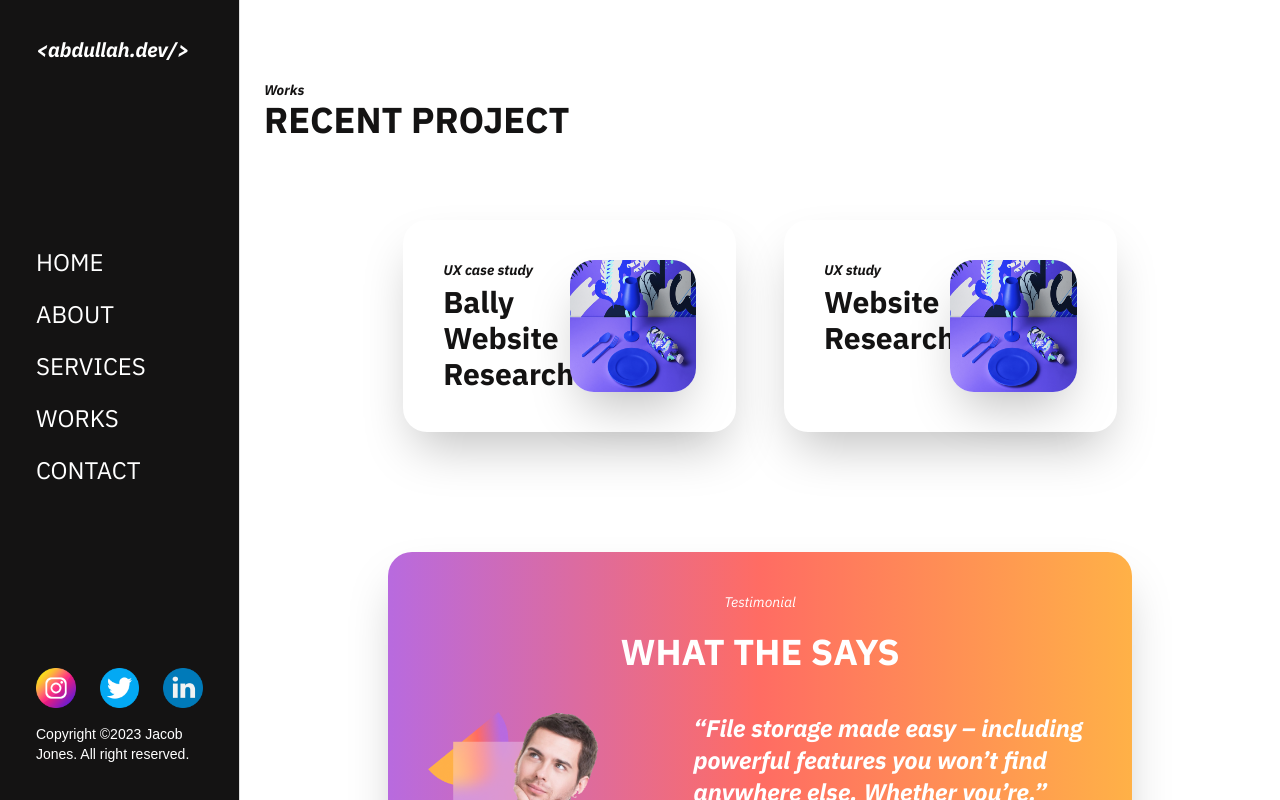
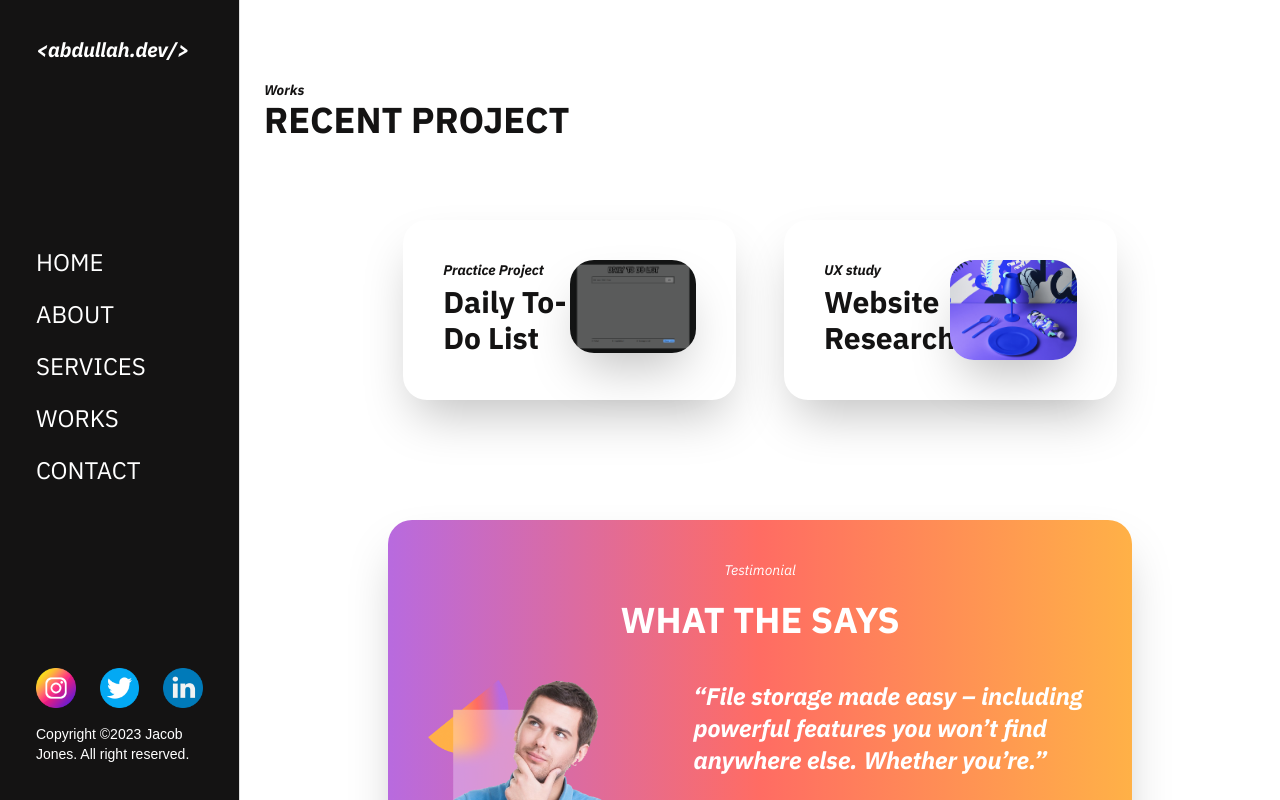
Before and after one commit to Fouji5131/portfolio-website, a React (Create React App) app: page /works in a window 1280 px wide. Shown: the top 800 px of the page. Built offline with nearby package versions, Linux system fonts and the light colour scheme; a web font is replaced by a local one.

Commit message:
todo project added

```diff
--- a/src/components/workPage/projectData.js
+++ b/src/components/workPage/projectData.js
@@ -1,15 +1,18 @@
 import ProjectImage from "../../images/projectImg.png";
+import TodoList from "../../images/Daily ToDo List.PNG";
 
 const ProjectsData = [
   {
-    title: "UX case study",
-    projectName: "Bally Website Research",
-    image: ProjectImage,
+    title: "Practice Project",
+    projectName: "Daily To-Do List",
+    image: TodoList,
+    projectUrl: "https://daily-to-do-list.vercel.app/",
   },
   {
     title: "UX study",
     projectName: "Website Research",
     image: ProjectImage,
+    projectUrl: "https://www.google.com/",
   },
   // {
   //   title: "Graphic Design",
--- a/src/components/workPage/projectItem.js
+++ b/src/components/workPage/projectItem.js
@@ -3,10 +3,17 @@ import ProjectImg from "../../images/projectImg.png";
 import ArrowBlack from "../../images/arrowBlack.png";
 
 const ProjectItem = (props) => {
+  // function newTab() {
+  //   window.open(props.projectsData.projectUrl);
+  // }
+
   return (
     <div className=" xl:space-y-0 xl:m-10  grid grid-cols-1 xl:grid-cols-2 gap-12 2xl:gap-20 space-y-0 ">
       {props.projectsData.map((projects) => (
-        <div className="flex flex-col xl:flex-row space-y-5 xl:space-y-0 rounded-3xl shadow-2xl p-10 zoomUp">
+        <div
+          className="flex flex-col xl:flex-row space-y-5 xl:space-y-0 rounded-3xl shadow-2xl p-10 zoomUp"
+          // onClick={newTab}
+        >
           <div className="xl:w-1/2 space-y-1 2xl:space-y-5 ">
             <p className="font-boldItalic text-sm sm:text-md 2xl:text-lg">
               {projects.title}
@@ -17,11 +24,14 @@ const ProjectItem = (props) => {
             {/* <img src={ArrowBlack} alt="" /> */}
           </div>
           <div className="flex justify-center object-contain xl:w-1/2 ">
-            <img
-              className="rounded-3xl shadow-2xl"
-              src={projects.image}
-              alt=""
-            />
+            <a href={projects.projectUrl} target="blank">
+              <img
+                className="rounded-3xl shadow-2xl"
+                src={projects.image}
+                alt=""
+                // onClick={projects.projectUrl}
+              />
+            </a>
           </div>
         </div>
       ))}
```
Also changed, not shown: src/images/Daily ToDo List.PNG (added).
